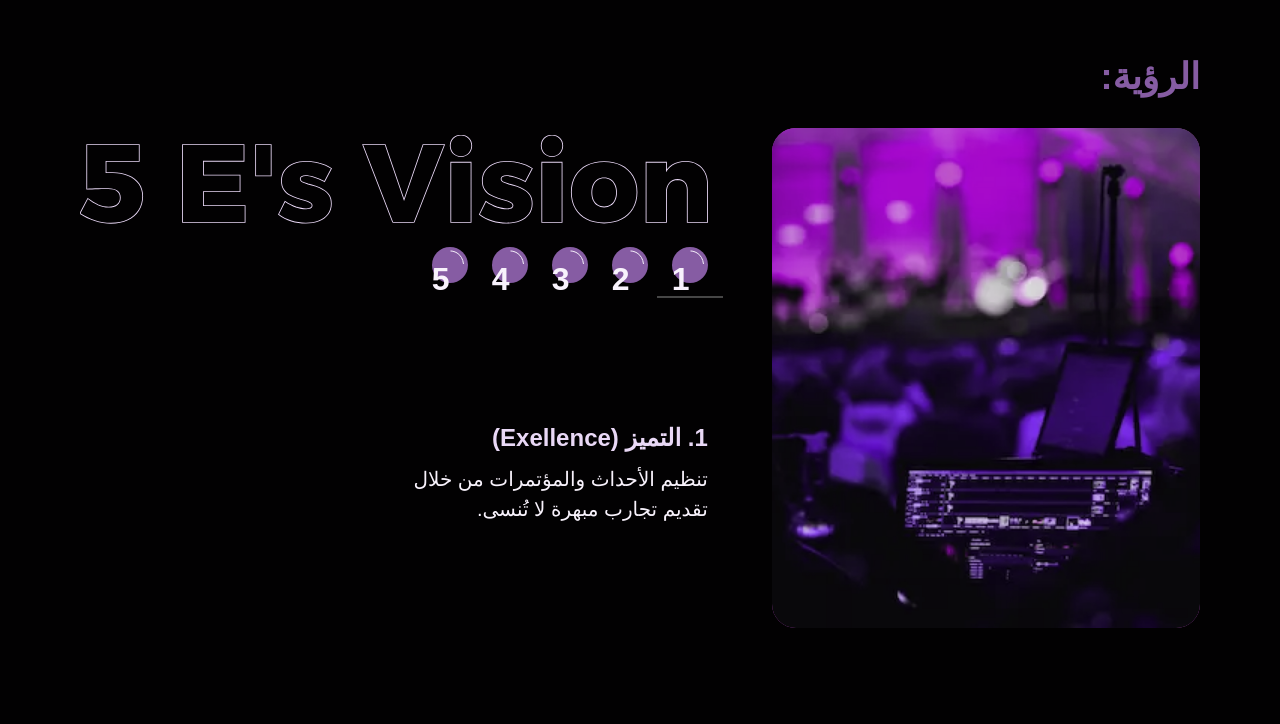
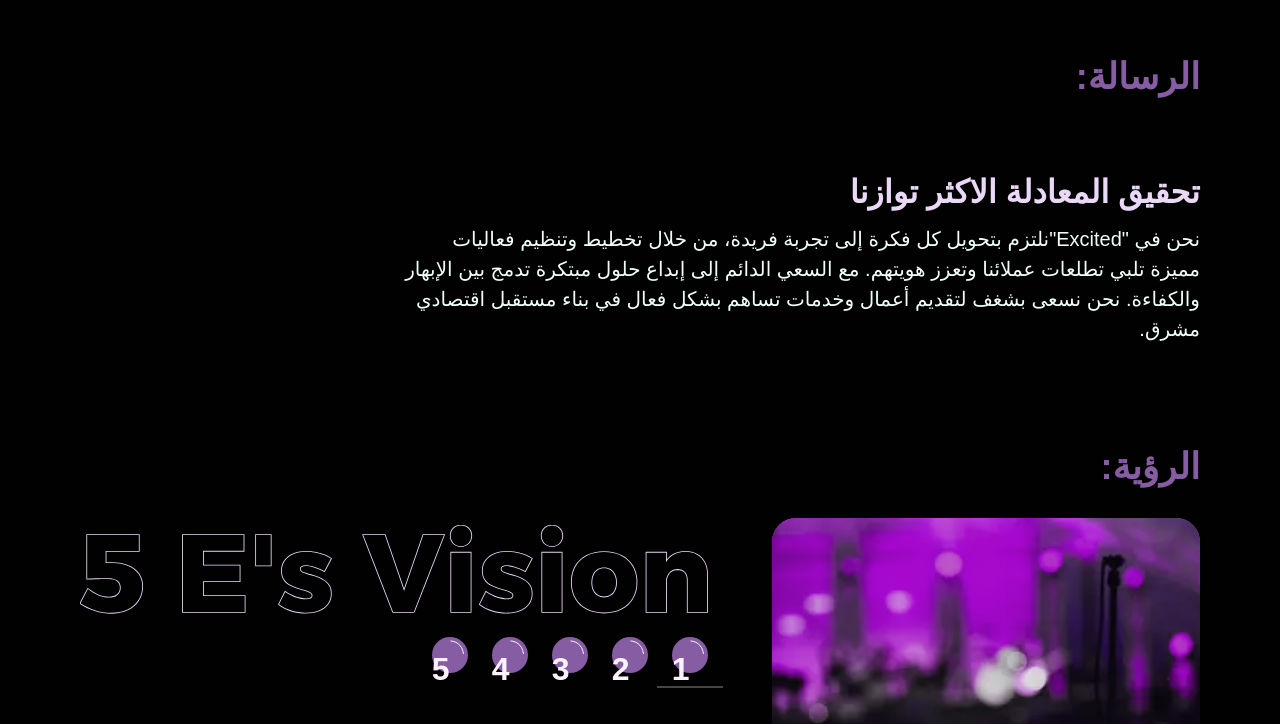
Before and after one commit to Paula-Refaat/Excited, a Next.js app: page / in a window 1280 px wide. Shown: the part 2216-2940 px from the top of the page. Built offline with nearby package versions, Linux system fonts and the light colour scheme; a web font is replaced by a local one.

Commit message:
🎨 Creating message section

```diff
--- a/src/app/page.tsx
+++ b/src/app/page.tsx
@@ -4,6 +4,7 @@ import Hero from '@/components/hero';
 import Introduction from '@/components/introduction';
 import Logistics from '@/components/logistics';
 import ManagementServices from '@/components/management-services';
+import Message from '@/components/message';
 import ServiceOverview from '@/components/service-overview';
 import { Logo } from '@/components/shared/icons';
 import Vision from '@/components/vision';
@@ -17,6 +18,7 @@ const Home = () => {
       <Hero />
       <Introduction />
       <CompanyStory />
+      <Message />
       <Vision />
       <ServiceOverview />
       <EventManagement />
--- a/src/components/layouts/section.tsx
+++ b/src/components/layouts/section.tsx
@@ -7,7 +7,7 @@ const Section: FC<React.HTMLAttributes<HTMLDivElement>> = ({
   ...props
 }) => {
   return (
-    <section className={cn('px-8 py-12', className)} {...props}>
+    <section className={cn('px-8 py-12 md:px-20', className)} {...props}>
       {children}
     </section>
   );
--- /dev/null
+++ b/src/components/message.tsx
@@ -0,0 +1,21 @@
+import Section from '@/components/layouts/section';
+import { Heading, SubHeading } from '@/components/shared/typography';
+
+const Message = () => {
+  return (
+    <Section>
+      <article>
+        <Heading>الرسالة:</Heading>
+        <SubHeading className="mt-16">تحقيق المعادلة الاكثر توازنا</SubHeading>
+        <p className="mt-2 w-full max-w-[800px] text-accent">
+          نحن في &quot;Excited&quot;نلتزم بتحويل كل فكرة إلى تجربة فريدة، من
+          خلال تخطيط وتنظيم فعاليات مميزة تلبي تطلعات عملائنا وتعزز هويتهم. مع
+          السعي الدائم إلى إبداع حلول مبتكرة تدمج بين الإبهار والكفاءة. نحن نسعى
+          بشغف لتقديم أعمال وخدمات تساهم بشكل فعال في بناء مستقبل اقتصادي مشرق.
+        </p>
+      </article>
+    </Section>
+  );
+};
+
+export default Message;
```
